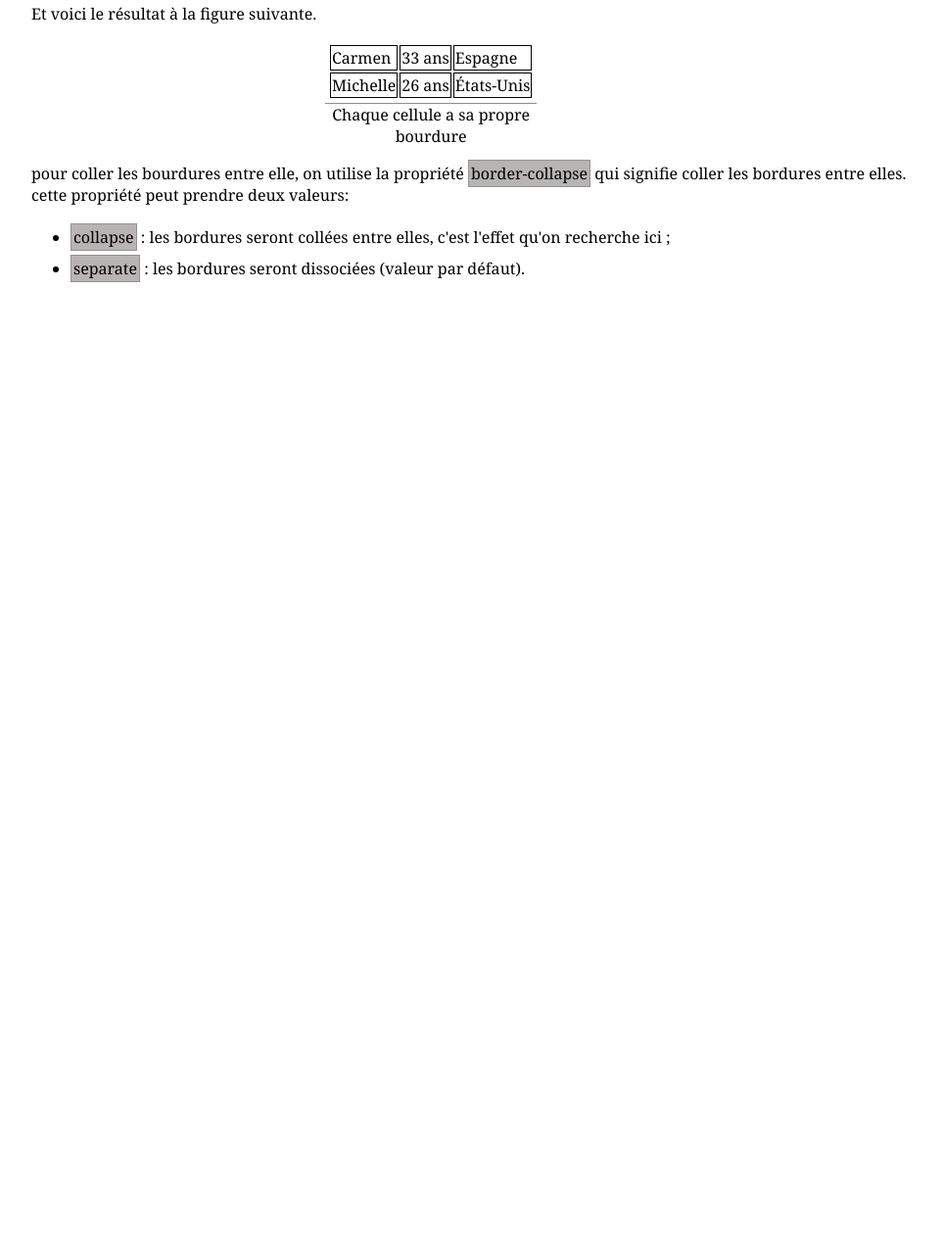
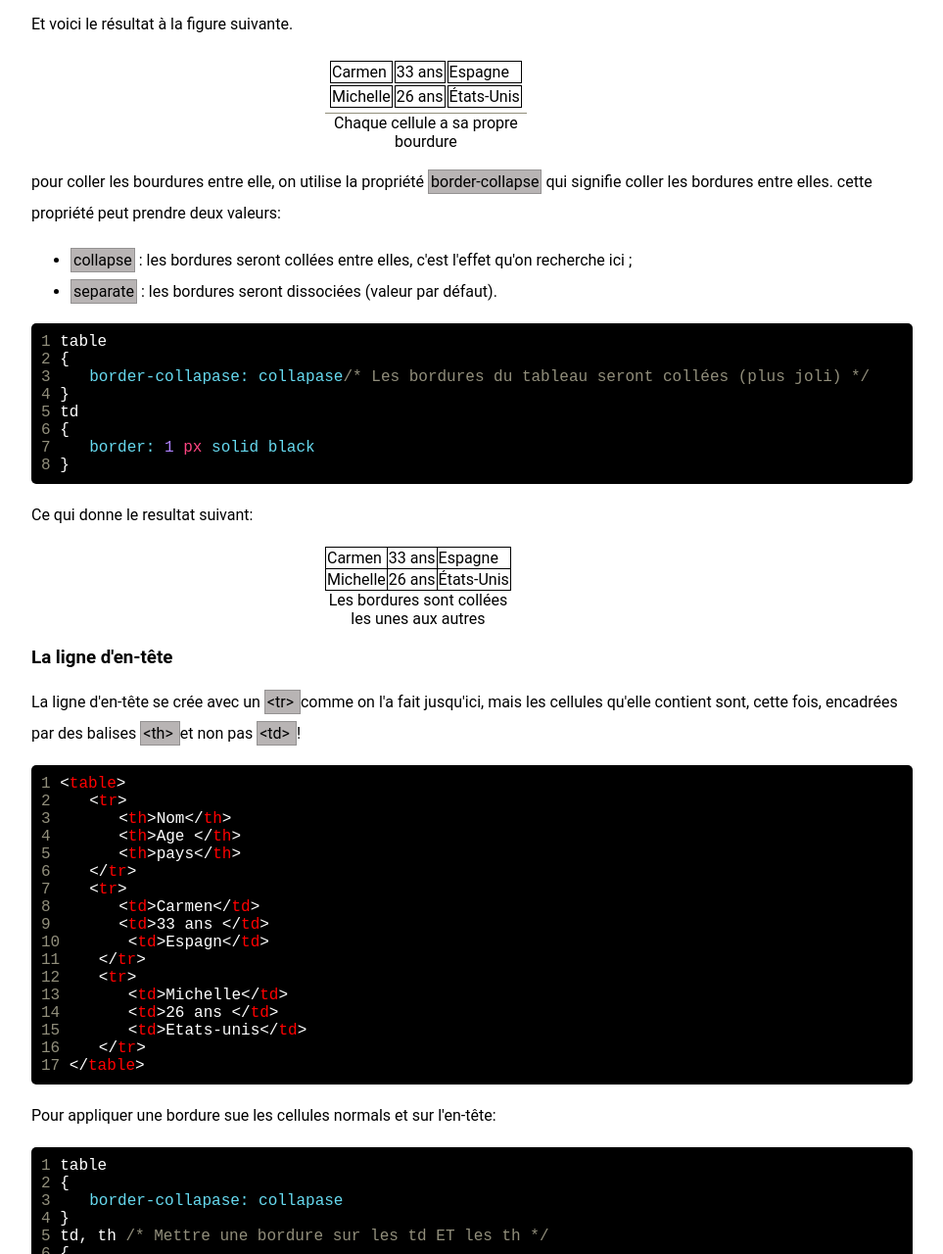
Before and after one commit to harry530/Cheat-Sheet, a plain HTML site: page index.html in a window 1280 px wide. Shown: the part 1520-2800 px from the top of the page at 98% size, without its empty margins (158-1121 px from the left). Before the commit the page ends 1826 px from the top, so only its background shows below. Drawn offline with Linux system fonts and the light colour scheme; a web font is replaced by a local one.

Commit message:
third commit

```diff
--- a/index.html
+++ b/index.html
@@ -3,6 +3,7 @@
 <head>
     <meta charset="UTF-8">
     <meta name="viewport" content="width=device-width, initial-scale=1.0">
+    <link rel="stylesheet" href="https://fonts.google.com/specimen/Roboto?query=r">
     <title>My own Cheat Sheet</title>
     <link rel="stylesheet" href="styles.css">
 </head>
@@ -10,6 +11,7 @@
     <article>
         <h1>Les balises HTML</h1>
         <h2>Les tableaux</h2>
+        <h3>Un tableau simple</h3>
         <p>La première balise à connaître est <span class="tag-bac"> &lt;table&gt; &lt;/table&gt;  </span>.
             C'est cette balise qui permet d'indiquer le début et la fin d'un tableau.
         </p>
@@ -92,7 +94,81 @@
             <li><span class="tag-bac">collapse</span> : les bordures seront collées entre elles, c'est l'effet qu'on recherche ici ;</li>
             <li><span class="tag-bac">separate</span> : les bordures seront dissociées (valeur par défaut).</li>
         </ul>
-
+        <div class="par-expl">
+            <span class="num-col"> 1</span> table <br>
+            <span class="num-col"> 2</span> {<br>
+            <span class="num-col"> 3</span> <span class="pad"></span><span class="bor-col">border-collapase: collapase</span><span class="num-col">/* Les bordures du tableau seront collées (plus joli) */</span><br>
+            <span class="num-col"> 4</span> }<br>
+            <span class="num-col"> 5</span> td <br>
+            <span class="num-col"> 6</span> {<br>
+            <span class="num-col"> 7</span> <span class="pad"></span><span class="bor-col">border: <span class="num-col-bor">1</span> <span class="px-col">px</span> solid black</span><br>
+            <span class="num-col"> 8</span> }<br>
+        </div>
+        <p>Ce qui donne le resultat suivant:</p>
+        <table id="tab2">
+            <tr>
+                <td>Carmen</td>
+                <td>33 ans</td>
+                <td>Espagne</td>
+            </tr>
+            <tr>
+                <td>Michelle</td>
+                <td>26 ans</td>
+                <td>États-Unis</td>
+            </tr>
+            <caption>Les bordures sont collées les unes aux autres</caption>
+        </table>
+        <h3>La ligne d'en-tête</h3>
+        <p>La ligne d'en-tête se crée avec un <span class="tag-bac"> &lt;tr&gt;  </span>  comme on l'a fait jusqu'ici, mais les cellules qu'elle contient sont, cette fois, encadrées par des balises <span class="tag-bac"> &lt;th&gt;  </span>   et non pas <span class="tag-bac"> &lt;td&gt;  </span>   !</p>
+        <div class="par-expl">
+            <span class="num-col"> 1</span> &lt;<span class="col">table</span>&gt;<br>
+            <span class="num-col"> 2</span> <span class="pad"></span>&lt;<span class="col">tr</span>&gt;<br>
+            <span class="num-col"> 3</span> <span class="pad"></span><span class="pad"></span>&lt;<span class="col">th</span>&gt;Nom&lt;/<span class="col">th</span>&gt;<br>
+            <span class="num-col"> 4</span> <span class="pad"></span><span class="pad"></span>&lt;<span class="col">th</span>&gt;Age &lt;/<span class="col">th</span>&gt;<br>
+            <span class="num-col"> 5</span> <span class="pad"></span><span class="pad"></span>&lt;<span class="col">th</span>&gt;pays&lt;/<span class="col">th</span>&gt;<br>
+            <span class="num-col"> 6</span> <span class="pad"></span>&lt;/<span class="col">tr</span>&gt;<br>
+            <span class="num-col"> 7</span> <span class="pad"></span>&lt;<span class="col">tr</span>&gt;<br>
+            <span class="num-col"> 8</span> <span class="pad"></span><span class="pad"></span>&lt;<span class="col">td</span>&gt;Carmen&lt;/<span class="col">td</span>&gt;<br>
+            <span class="num-col"> 9</span> <span class="pad"></span><span class="pad"></span>&lt;<span class="col">td</span>&gt;33 ans &lt;/<span class="col">td</span>&gt;<br>
+            <span class="num-col"> 10</span> <span class="pad"></span><span class="pad"></span>&lt;<span class="col">td</span>&gt;Espagn&lt;/<span class="col">td</span>&gt;<br>
+            <span class="num-col"> 11</span> <span class="pad"></span>&lt;/<span class="col">tr</span>&gt;<br>
+            <span class="num-col"> 12</span> <span class="pad"></span>&lt;<span class="col">tr</span>&gt;<br>
+            <span class="num-col"> 13</span> <span class="pad"></span><span class="pad"></span>&lt;<span class="col">td</span>&gt;Michelle&lt;/<span class="col">td</span>&gt;<br>
+            <span class="num-col"> 14</span> <span class="pad"></span><span class="pad"></span>&lt;<span class="col">td</span>&gt;26 ans &lt;/<span class="col">td</span>&gt;<br>
+            <span class="num-col"> 15</span> <span class="pad"></span><span class="pad"></span>&lt;<span class="col">td</span>&gt;Etats-unis&lt;/<span class="col">td</span>&gt;<br>
+            <span class="num-col"> 16</span> <span class="pad"></span>&lt;/<span class="col">tr</span>&gt;<br>
+            <span class="num-col"> 17</span> &lt;/<span class="col">table</span>&gt;<br>
+        </div>
+        <p>Pour appliquer une bordure sue les cellules normals et sur l'en-tête: </p>
+        <div class="par-expl">
+            <span class="num-col"> 1</span> table <br>
+            <span class="num-col"> 2</span> {<br>
+            <span class="num-col"> 3</span> <span class="pad"></span><span class="bor-col">border-collapase: collapase</span><br>
+            <span class="num-col"> 4</span> }<br>
+            <span class="num-col"> 5</span> td, th <span class="num-col"> /* Mettre une bordure sur les td ET les th */</span><br>
+            <span class="num-col"> 6</span> {<br>
+            <span class="num-col"> 7</span> <span class="pad"></span><span class="bor-col">border: <span class="num-col-bor">1</span> <span class="px-col">px</span> solid black</span><br>
+            <span class="num-col"> 8</span> }<br>
+        </div>
+        <br>
+        <table id="tab3">
+            <tr>
+                <th>Nom</th>
+                <th>Age</th>
+                <th>Pays</th>
+            </tr>
+            <tr>
+                <td>Carmen</td>
+                <td>33 ans</td>
+                <td>Espagne</td>
+            </tr>
+            <tr>
+                <td>Michelle</td>
+                <td>26 ans</td>
+                <td>États-Unis</td>
+            </tr>
+            <caption>Un tableau avec un en-tête</caption>
+        </table>
     </article>
 </body>
 </html>
--- a/styles.css
+++ b/styles.css
@@ -1,5 +1,5 @@
 body {
-    font-family: Georgia;
+    font-family: 'Roboto', sans-serif;
     width: 900px;
     margin: auto;
 }
@@ -8,6 +8,9 @@ h1 {
 }
 h2 {
     color: rgb(43, 255, 0);
+}
+p {
+    line-height: 2em;
 }
 .tag-bac {
     background-color:rgb(184, 180, 180);
@@ -23,6 +26,7 @@ span.col {
     border-radius: 5px;
     padding: 10px;
     width: auto;
+    font-family: 'Courier New';
 }
 .pad {
     padding-left: 30px;
@@ -48,8 +52,20 @@ table {
 .px-col {
     color: #FE4481 ;
 }
+#tab2, #tab2, #tab3 {
+    border-collapse: collapse;
+}
 #tab1 td{
     border: 1px solid black;
+}
+#tab2 td{
+    border: 1px solid black;
+}
+#tab3 td, th{
+    border: 1px solid black;
+}
+#tab3 {
+    border-spacing: 0px 10px;
 }
 ul {
     line-height: 2em;
```
